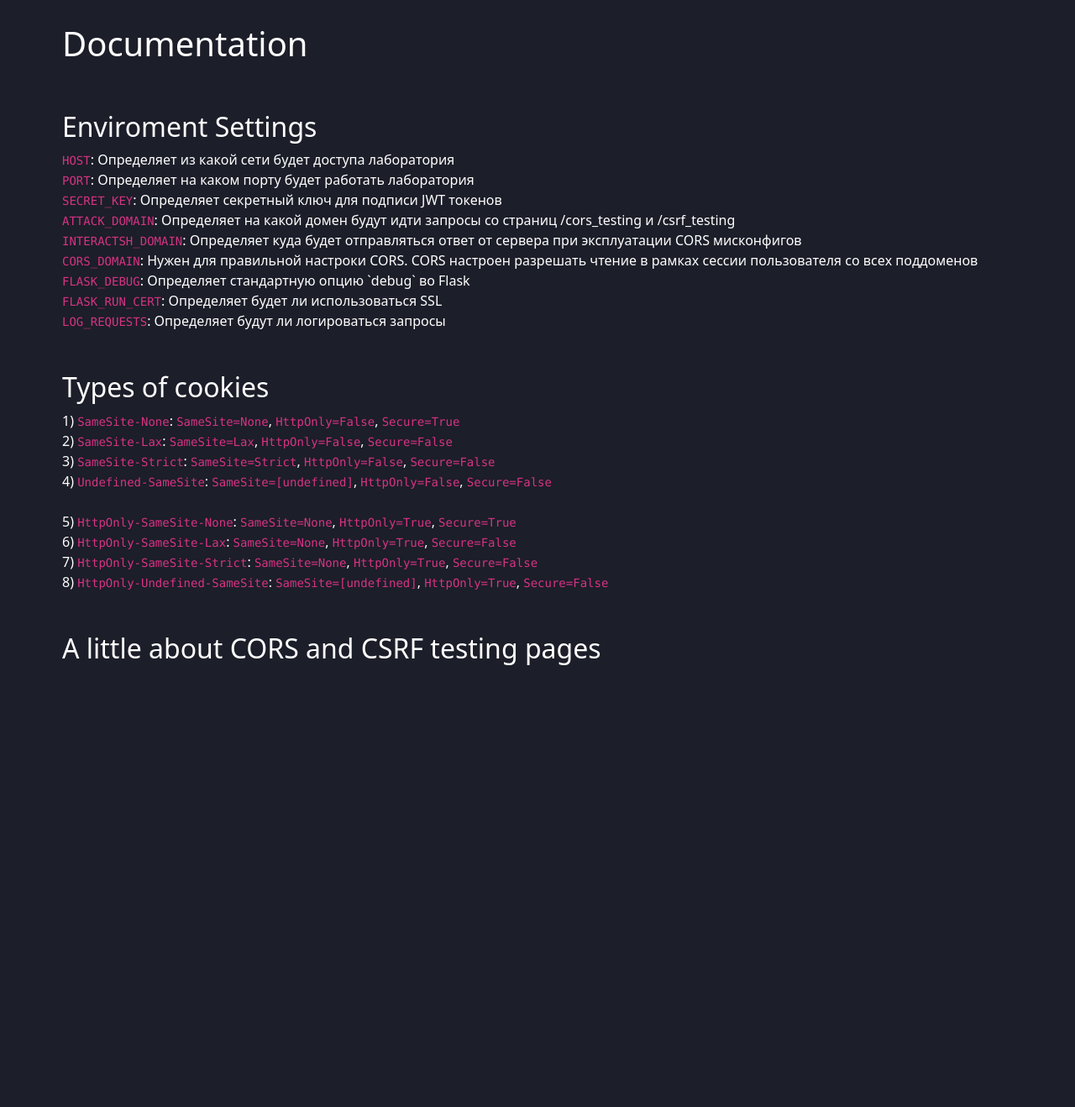
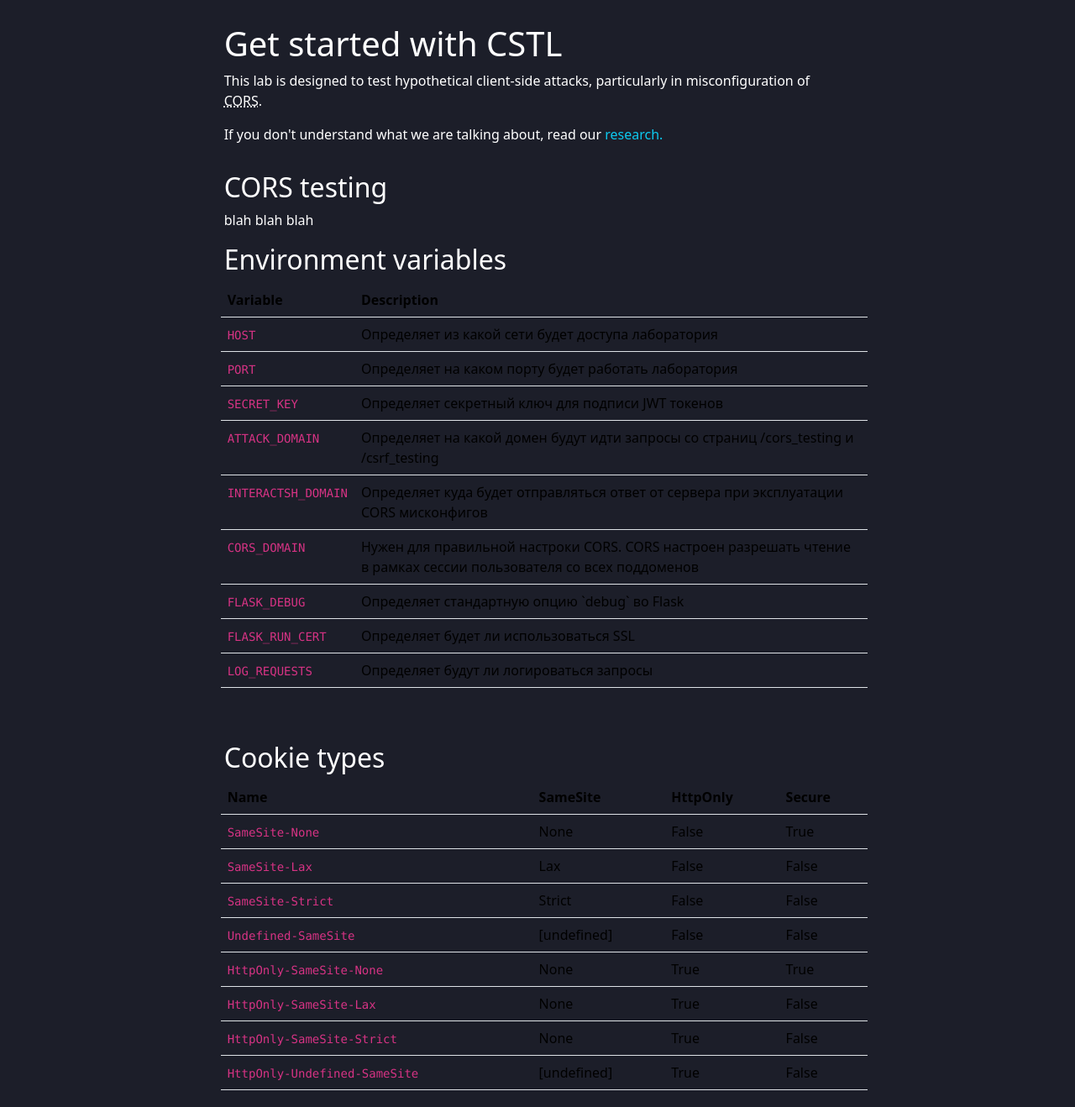
Before and after one commit to SidneyJob/CSTL, a Flask app: page /docs in a window 1280 px wide. Shown: the part 79-1397 px from the top of the page at 84% size. Before the commit the page ends 871 px from the top, so only its background shows below. Run offline with Flask 3, Linux system fonts and the light colour scheme; some libraries are stand-ins or nearby versions.

Commit message:
Place a text in documentation at the center

```diff
--- a/app/static/sass/custom.scss
+++ b/app/static/sass/custom.scss
@@ -4,6 +4,7 @@ $code-color: #d63384;
 // Override default bootstrap colors
 $primary: #1c1e29;
 $secondary: #33354b;
+$table-bg: $primary;
 $form-check-input-checked-bg-color: $code-color;
 
 // import bootstrap
--- a/app/templates/docs.html
+++ b/app/templates/docs.html
@@ -3,62 +3,156 @@
 {% block content %}
 
 
+<!-- <div class="collapse bd-toc-collapse" id="tocContents">
+    <nav id="TableOfContents">
+        <ul>
+            <li><a href="#quick-start" class="">Quick start</a></li>
+            <li><a href="#cdn-links">CDN links</a></li>
+            <li><a href="#next-steps">Next steps</a></li>
+            <li><a href="#js-components">JS components</a></li>
+            <li><a href="#important-globals">Important globals</a>
+            <ul>
+                <li><a href="#html5-doctype">HTML5 doctype</a></li>
+                <li><a href="#viewport-meta">Viewport meta</a></li>
+                <li><a href="#box-sizing">Box-sizing</a></li>
+                <li><a href="#reboot">Reboot</a></li>
+            </ul>
+            </li>
+            <li><a href="#community">Community</a></li>
+        </ul>
+    </nav>
+</div> -->
 
 <div class="container mt-4 p-1 text-start text-white">
-    <div class="row">
-        <h1>Documentation</h1>
-    </div><br><br>
+    <div class="row justify-content-center">
+    <div class="col-8 d-grid">
 
+            <div class="row mb-3">
+                <h1>Get started with CSTL</h1>
+                <p class="bd-lead">This lab is designed to test hypothetical client-side attacks, particularly in misconfiguration of <abbr title="Cross-Origin Resource Sharing">CORS</abbr>.</p>
+                <p class="bd-lead">If you don't understand what we are talking about, read our <a class="link-info link-offset-2 text-decoration-none" href="https://xakep.ru">research.</a></p>
+            </div>
 
             <div class="row">
-        <h2>Enviroment Settings</h2>
+                <h2>CORS testing</h2>
+                <p>blah blah blah</p>
             </div>
 
-    <code>HOST</code>: Определяет из какой сети будет доступа лаборатория <br>
-    <code>PORT</code>: Определяет на каком порту будет работать лаборатория <br>
-    <code>SECRET_KEY</code>: Определяет секретный ключ для подписи JWT токенов <br>
-    <code>ATTACK_DOMAIN</code>: Определяет на какой домен будут идти запросы со страниц /cors_testing и /csrf_testing <br>
-    <code>INTERACTSH_DOMAIN</code>: Определяет куда будет отправляться ответ от сервера при эксплуатации CORS мисконфигов <br>
-    <code>CORS_DOMAIN</code>: Нужен для правильной настроки CORS. CORS настроен разрешать чтение в рамках сессии пользователя со всех поддоменов <br>
-    <code>FLASK_DEBUG</code>: Определяет стандартную опцию `debug` во Flask <br>
-    <code>FLASK_RUN_CERT</code>: Определяет будет ли использоваться SSL <br>
-    <code>LOG_REQUESTS</code>: Определяет будут ли логироваться запросы <br>
-    <br><br>
-
-
             <div class="row">
-        <h2>Types of cookies</h2>
+                <h2>Environment variables</h2>
+                <table class="table ms-2">
+                    <thead>
+                        <tr>
+                            <th scope="col">Variable</th>
+                            <th scope="col">Description</th>
+                        </tr>
+                    </thead>
+                    <tbody>
+                        <tr>
+                            <td><code>HOST</code></td>
+                            <td>Определяет из какой сети будет доступа лаборатория</td>
+                        </tr>
+                        <tr>
+                            <td><code>PORT</code></td>
+                            <td>Определяет на каком порту будет работать лаборатория</td>
+                        </tr>
+                        <tr>
+                            <td><code>SECRET_KEY</code></td>
+                            <td>Определяет секретный ключ для подписи JWT токенов</td>
+                        </tr>
+                        <tr>
+                            <td><code>ATTACK_DOMAIN</code></td>
+                            <td>Определяет на какой домен будут идти запросы со страниц /cors_testing и /csrf_testing</td>
+                        </tr>
+                        <tr>
+                            <td><code>INTERACTSH_DOMAIN</code></td>
+                            <td>Определяет куда будет отправляться ответ от сервера при эксплуатации CORS мисконфигов</td>
+                        </tr>
+                        <tr>
+                            <td><code>CORS_DOMAIN</code></td>
+                            <td>Нужен для правильной настроки CORS. CORS настроен разрешать чтение в рамках сессии пользователя со всех поддоменов</td>
+                        </tr>
+                        <tr>
+                            <td><code>FLASK_DEBUG</code></td>
+                            <td>Определяет стандартную опцию `debug` во Flask</td>
+                        </tr>
+                        <tr>
+                            <td><code>FLASK_RUN_CERT</code></td>
+                            <td>Определяет будет ли использоваться SSL</td>
+                        </tr>
+                        <tr>
+                            <td><code>LOG_REQUESTS</code></td>
+                            <td>Определяет будут ли логироваться запросы</td>
+                        </tr>
+                    </tbody>
+                </table>
             </div>
 
-    1) <code>SameSite-None</code>: <code>SameSite=None</code>, <code>HttpOnly=False</code>, <code>Secure=True</code> <br>
-    2) <code>SameSite-Lax</code>: <code>SameSite=Lax</code>, <code>HttpOnly=False</code>, <code>Secure=False</code> <br>
-    3) <code>SameSite-Strict</code>: <code>SameSite=Strict</code>, <code>HttpOnly=False</code>, <code>Secure=False</code> <br>
-    4) <code>Undefined-SameSite</code>: <code>SameSite=[undefined]</code>, <code>HttpOnly=False</code>, <code>Secure=False</code> <br>
-
-    <br>
-
-    5) <code>HttpOnly-SameSite-None</code>: <code>SameSite=None</code>, <code>HttpOnly=True</code>, <code>Secure=True</code> <br>
-    6) <code>HttpOnly-SameSite-Lax</code>: <code>SameSite=None</code>, <code>HttpOnly=True</code>, <code>Secure=False</code> <br>
-    7) <code>HttpOnly-SameSite-Strict</code>: <code>SameSite=None</code>, <code>HttpOnly=True</code>, <code>Secure=False</code> <br>
-    8) <code>HttpOnly-Undefined-SameSite</code>: <code>SameSite=[undefined]</code>, <code>HttpOnly=True</code>, <code>Secure=False</code> <br>
-    <br><br>
-
-
-    <div class="row">
-        <h2>A little about CORS and CSRF testing pages</h2>
-    </div>
-
+            <div class="row mt-5">
+                <h2>Cookie types</h2>
+                <table class="table ms-2">
+                    <thead>
+                        <tr>
+                            <th scope="col">Name</th>
+                            <th scope="col">SameSite</th>
+                            <th scope="col">HttpOnly</th>
+                            <th scope="col">Secure</th>
+                        </tr>
+                    </thead>
+                    <tbody>
+                        <tr>
+                            <td><code>SameSite-None</code></td>
+                            <td>None</td>
+                            <td>False</td>
+                            <td>True</td>
+                        </tr>
+                        <tr>
+                            <td><code>SameSite-Lax</code></td>
+                            <td>Lax</td>
+                            <td>False</td>
+                            <td>False</td>
+                        </tr>
+                        <tr>
+                            <td><code>SameSite-Strict</code></td>
+                            <td>Strict</td>
+                            <td>False</td>
+                            <td>False</td>
+                        </tr>
+                        <tr>
+                            <td><code>Undefined-SameSite</code></td>
+                            <td>[undefined]</td>
+                            <td>False</td>
+                            <td>False</td>
+                        </tr>
+                        <tr>
+                            <td><code>HttpOnly-SameSite-None</code></td>
+                            <td>None</td>
+                            <td>True</td>
+                            <td>True</td>
+                        </tr>
+                        <tr>
+                            <td><code>HttpOnly-SameSite-Lax</code></td>
+                            <td>None</td>
+                            <td>True</td>
+                            <td>False</td>
+                        </tr>
+                        <tr>
+                            <td><code>HttpOnly-SameSite-Strict</code></td>
+                            <td>None</td>
+                            <td>True</td>
+                            <td>False</td>
+                        </tr>
+                        <tr>
+                            <td><code>HttpOnly-Undefined-SameSite</code></td>
+                            <td>[undefined]</td>
+                            <td>True</td>
+                            <td>False</td>
+                        </tr>
+                    </tbody>
+                </table>
 
             </div>
-
-
-
-
-
-
-
-
-
-
-
+        </div>
+    </div>
+</div>
 {% endblock %}
```
Also changed, not shown: app/static/css/custom.css, 1 other file. Lines whose indentation alone changed are shown as unchanged.
